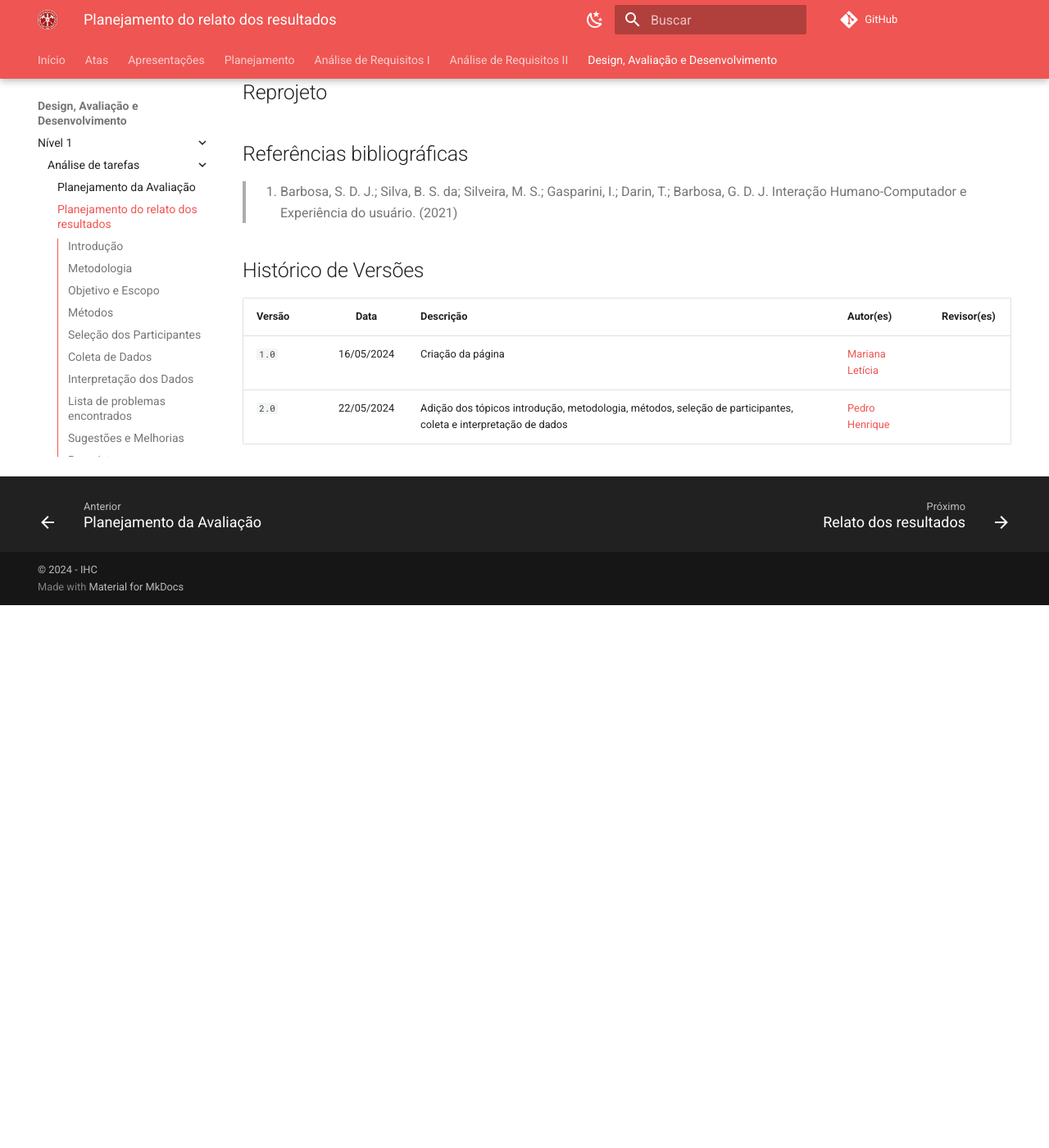
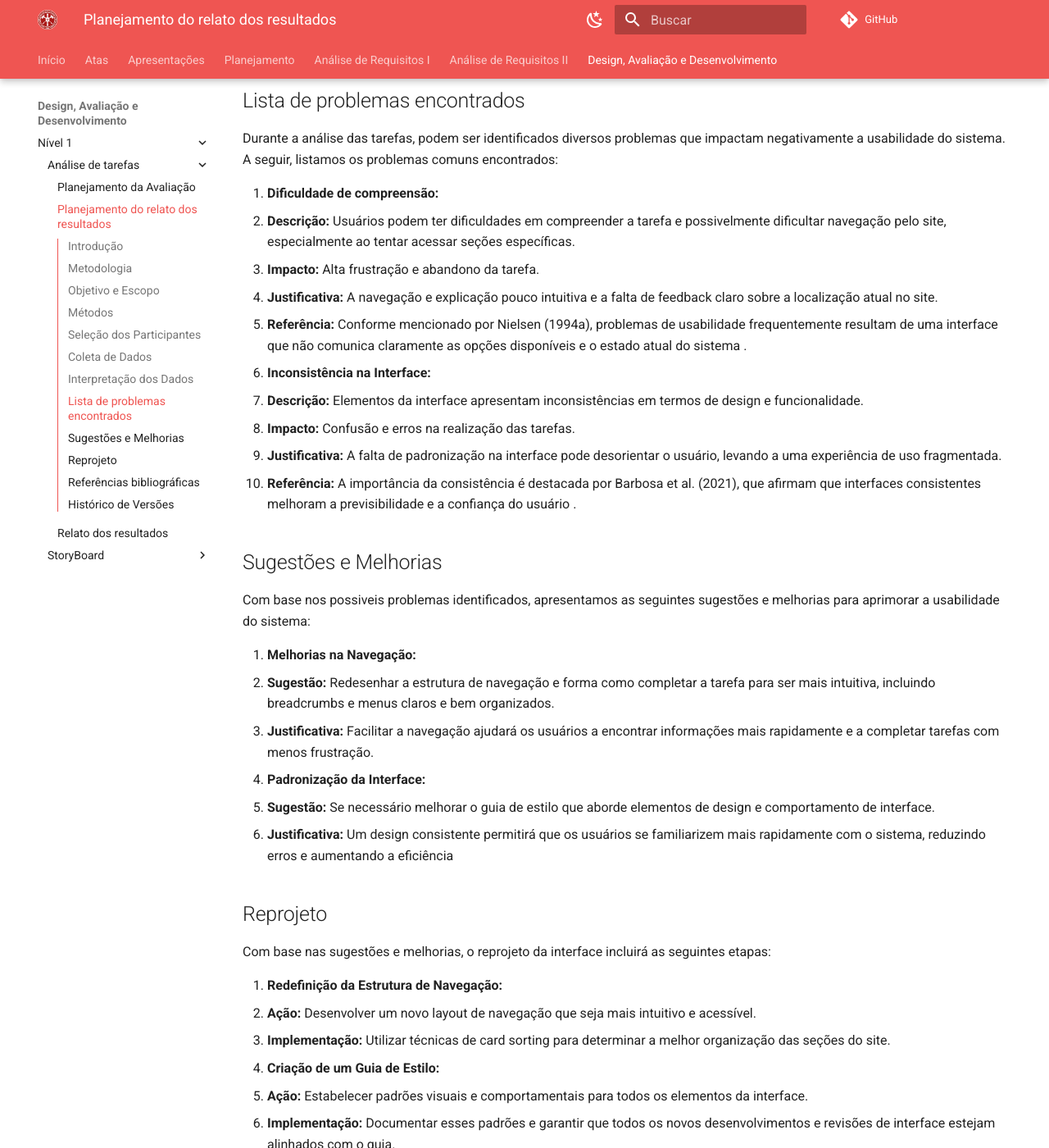
Before and after one commit to Interacao-Humano-Computador/2024.1-CBMERJ, an MkDocs documentation site: the page built from docs/design_avaliacao_desenvolvimento/nivel_1/analise_tarefas/planejamento_relato_resultados.md, in a window 1280 px wide and 1400 px high, scrolled down 2156 px. Shown: the whole window at 82% size. Built offline with MkDocs 1.6.1 and Material for MkDocs 9.7.7, drawn with Linux system fonts in a browser that asks for light colours; comment, search, counter and statistics services are not loaded; before the commit the page ends 2894 px from its top, so only the background shows below that; some of the changed text lies outside the part shown.

Commit message:
Terminando planejamnto Rel. Resul. ( falta revisor )

```diff
--- a/docs/design_avaliacao_desenvolvimento/nivel_1/analise_tarefas/planejamento_relato_resultados.md
+++ b/docs/design_avaliacao_desenvolvimento/nivel_1/analise_tarefas/planejamento_relato_resultados.md
@@ -18,6 +18,9 @@ Utilizando como base alguns pontos cruciais evidenciados por Barbosa e Silva  em
 8. Reprojeto.
 
 ## Objetivo e Escopo
+O objetivo desta análise é identificar e resolver problemas de usabilidade no site dos bombeiros, com foco em melhorar a experiência do usuário ao acessar cursos de primeiros socorros e medidas de segurança domiciliar. O escopo abrange todas as interações relacionadas a estas funcionalidades, incluindo navegação, acesso a cursos, e obtenção de certificados.
+
+Essas adições ajudarão a completar seu relatório de análise de tarefas, proporcionando uma visão abrangente dos problemas identificados, sugestões de melhorias, e o plano de reprojeto necessário para aprimorar a usabilidade do sistema.
 
 ## Métodos
 Identificamos que o método para a avaliação da analise de tarefas seguirá por meio de observação e investigação por entrevista. Desta forma, conduziremos uma apresentação por meio de uma entrevista, onde os avaliadores explanariam cada uma das analises de tarefas realizadas e estabeleciariam uma série de perguntas para elucidar questionamentos com a finalidade de capturar dados que posterioremente serão analisados.
@@ -40,10 +43,41 @@ Após obtermos os dados colhidos dos participantes, será necessário interpret
 Desta maneira, nessa etapa do relato, deverá conter as interpretações que analisaremos a partir do dados coletados.
 
 ## Lista de problemas encontrados
+Durante a análise das tarefas, podem ser identificados diversos problemas que impactam negativamente a usabilidade do sistema. A seguir, listamos os problemas comuns encontrados:
+
+1. **Dificuldade de compreensão:**
+   - **Descrição:** Usuários podem ter dificuldades em compreender a tarefa e possivelmente dificultar navegação pelo site, especialmente ao tentar acessar seções específicas.
+   - **Impacto:** Alta frustração e abandono da tarefa.
+   - **Justificativa:** A navegação e explicação pouco intuitiva e a falta de feedback claro sobre a localização atual no site.
+   - **Referência:** Conforme mencionado por Nielsen (1994a), problemas de usabilidade frequentemente resultam de uma interface que não comunica claramente as opções disponíveis e o estado atual do sistema .
+
+2. **Inconsistência na Interface:**
+   - **Descrição:** Elementos da interface apresentam inconsistências em termos de design e funcionalidade.
+   - **Impacto:** Confusão e erros na realização das tarefas.
+   - **Justificativa:** A falta de padronização na interface pode desorientar o usuário, levando a uma experiência de uso fragmentada.
+   - **Referência:** A importância da consistência é destacada por Barbosa et al. (2021), que afirmam que interfaces consistentes melhoram a previsibilidade e a confiança do usuário .
 
 ## Sugestões e Melhorias
+Com base nos possiveis problemas identificados, apresentamos as seguintes sugestões e melhorias para aprimorar a usabilidade do sistema:
+
+1. **Melhorias na Navegação:**
+   - **Sugestão:** Redesenhar a estrutura de navegação e forma como completar a tarefa para ser mais intuitiva, incluindo breadcrumbs e menus claros e bem organizados.
+   - **Justificativa:** Facilitar a navegação ajudará os usuários a encontrar informações mais rapidamente e a completar tarefas com menos frustração.
+
+2. **Padronização da Interface:**
+   - **Sugestão:** Se necessário melhorar o guia de estilo que aborde elementos de design e comportamento de interface.
+   - **Justificativa:** Um design consistente permitirá que os usuários se familiarizem mais rapidamente com o sistema, reduzindo erros e aumentando a eficiência
 
 ## Reprojeto
+Com base nas sugestões e melhorias, o reprojeto da interface incluirá as seguintes etapas:
+
+1. **Redefinição da Estrutura de Navegação:**
+   - **Ação:** Desenvolver um novo layout de navegação que seja mais intuitivo e acessível.
+   - **Implementação:** Utilizar técnicas de card sorting para determinar a melhor organização das seções do site.
+
+2. **Criação de um Guia de Estilo:**
+   - **Ação:** Estabelecer padrões visuais e comportamentais para todos os elementos da interface.
+   - **Implementação:** Documentar esses padrões e garantir que todos os novos desenvolvimentos e revisões de interface estejam alinhados com o guia.
 
 ## Referências bibliográficas
 > 1. Barbosa, S. D. J.; Silva, B. S. da; Silveira, M. S.; Gasparini, I.; Darin, T.; Barbosa, G. D. J. Interação Humano-Computador e Experiência do usuário. (2021)
@@ -54,4 +88,5 @@ Desta maneira, nessa etapa do relato, deverá conter as interpretações que ana
 | Versão |    Data    | Descrição                                 | Autor(es)                                       | Revisor(es)                                    |
 | ------ | :--------: | ----------------------------------------- | ----------------------------------------------- | ---------------------------------------------- |
 | `1.0`   | 16/05/2024 | Criação da página                         | [Mariana Letícia](https://github.com/Marianannn) |     |
-| `2.0`   | 22/05/2024 | Adição dos tópicos introdução, metodologia, métodos, seleção de participantes, coleta e interpretação de dados | [Pedro Henrique](https://github.com/PedroHhenriq) |     |
+| `2.0`   | 22/05/2024 | Adição dos tópicos introdução, metodologia, métodos, seleção de participantes, coleta e interpretação de dados | [Pedro Henrique](https://github.com/PedroHhenriq) |  [Lucas Avelar](https://github.com/LucasAvelar2711)  |
+| `2.1`   | 22/05/2024 | Adicionando os tópicos que faltam no documento  | [Lucas Avelar](https://github.com/LucasAvelar2711) |     |
```
Also changed, not shown: docs/design_avaliacao_desenvolvimento/nivel_1/analise_tarefas/planejamento_avaliacao.md (+2 -0 lines).
